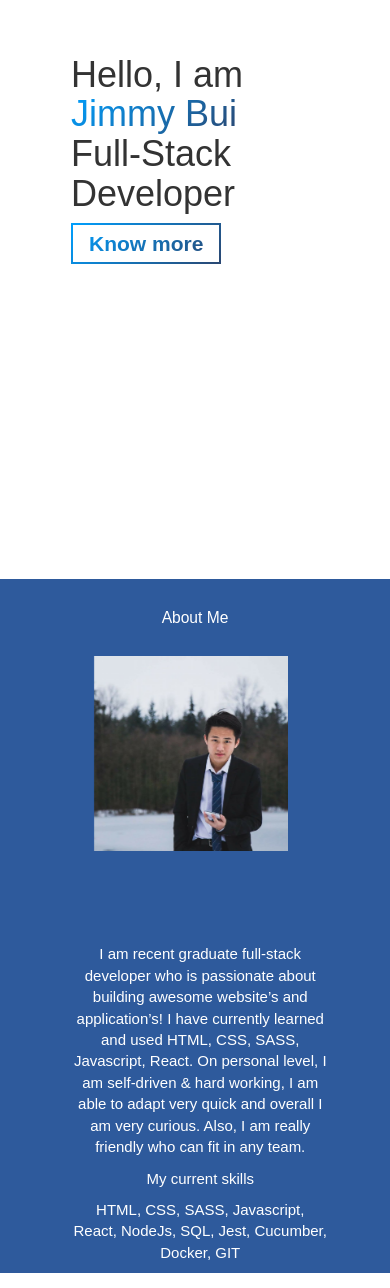
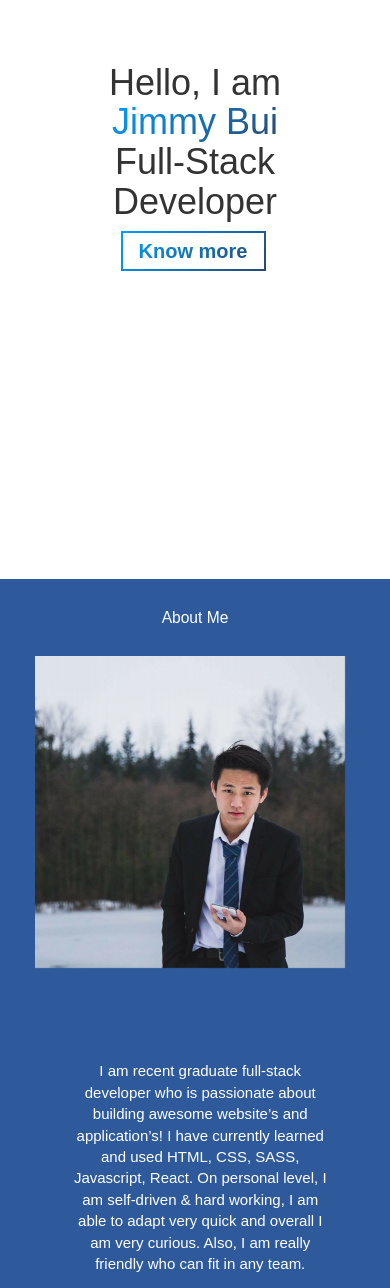
Before and after one commit to PegasusHT/portfolio, a React (Create React App) app: page / in a window 390 px wide. Shown: the part 265-1553 px from the top of the page. Built offline with nearby package versions, Linux system fonts and the light colour scheme.

Commit message:
changed size for mobile iphone x

```diff
--- a/src/components/App.js
+++ b/src/components/App.js
@@ -1,4 +1,4 @@
-import './css/App.css';
+import './css/App.scss';
 import Intro from './sections/intro/intro'
 import About from './sections/about/about';
 
--- a/src/components/css/about/about.scss
+++ b/src/components/css/about/about.scss
@@ -74,6 +74,12 @@
             margin-right: 20vw;
             height: 50vw;
         }
+
+        @media (max-width:400px) {
+            margin-left: 5vw;
+            margin-right: 5vw;
+            height: 80vw;
+        }
     }
 }
 
--- a/src/components/css/intro/intro.scss
+++ b/src/components/css/intro/intro.scss
@@ -25,6 +25,15 @@
   .reveal {
     display:flex;
 
+    @media (max-width:400px) {
+      margin: auto;
+      width: 60%;
+      font-size: 20px;
+    }
+  }
+
+  @media (max-width:400px) {
+    text-align: center;
   }
 }
 
```
Also changed, not shown: src/components/css/App.scss (renamed from src/components/css/App.css), 7 other files (tests, documents, lock files or other folders).
